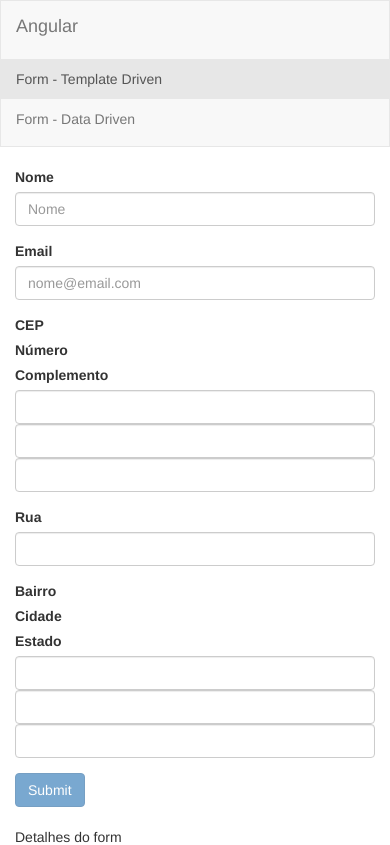
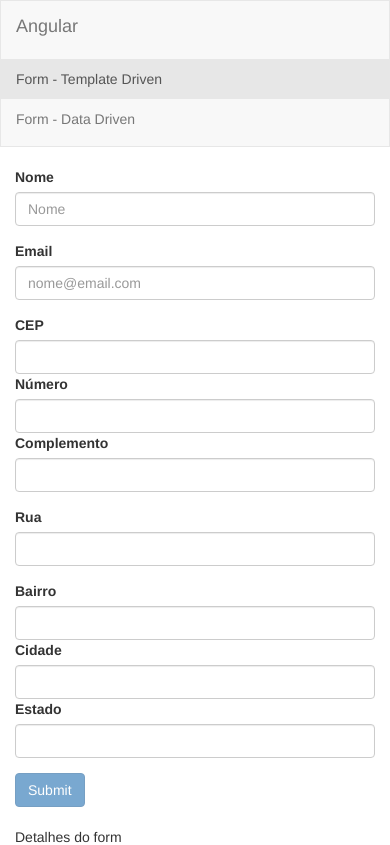
Before and after one commit to mulleramaral/forms, an Angular app: page /templateForm in a window 390 px wide. Shown: the top 845 px of the page. Built offline with nearby package versions, Linux system fonts and the light colour scheme.

Commit message:
campo-control

```diff
--- a/src/app/campo-control-erro/campo-control-erro.component.html
+++ b/src/app/campo-control-erro/campo-control-erro.component.html
@@ -1,7 +1,7 @@
 <div *ngIf="mostrarErro" >
-  <span class="glyphicon glyphicon-remove form-control-feedback"></span>
-  <span class="sr-only">(error)</span>
-  <div class="alert alert-danger errorDiv" role="alert">
-    {{ msgErro }}
+    <span class="glyphicon glyphicon-remove form-control-feedback"></span>
+    <span class="sr-only">(error)</span>
+    <div class="alert alert-danger errorDiv" role="alert">
+      {{ msgErro }}
+    </div>
   </div>
-</div>
--- a/src/app/template-form/template-form.component.html
+++ b/src/app/template-form/template-form.component.html
@@ -1,13 +1,23 @@
 <form #form="ngForm" (ngSubmit)="onSubmit(form)" class="form-horizontal">
     <div class="form-group" [ngClass]="aplicaCssErro(nome)">
+
       <div class="col-sm-12">
         <label for="nome" class="control-label">Nome</label>
       </div>
 
       <div class="col-sm-12">
-        <input type="text" class="form-control" name="nome" id="nome" placeholder="Nome" [ngModel]="usuario.nome" required #nome="ngModel">
-        <app-campo-control-erro [mostrarErro]="verificaValidTouched(nome)" msgErro="Nome é obrigatório."></app-campo-control-erro>
-      </div>
+        <input type="text" class="form-control" name="nome"
+          id="nome" placeholder="Nome" [ngModel]="usuario.nome"
+          required #nome="ngModel">
+        <!--div>
+          {{ nome.className }}
+        </div-->
+
+        <app-campo-control-erro
+          [mostrarErro]="verificaValidTouched(nome)"
+          msgErro="Nome é obrigatório.">
+        </app-campo-control-erro>
+       </div>
     </div>
 
     <div class="form-group" [ngClass]="aplicaCssErro(email)">
@@ -30,75 +40,88 @@
     <div ngModelGroup="endereco">
 
     <div class="form-group">
-        <div class="col-md-3" [ngClass]="aplicaCssErro(cep)">
+
+      <div class="col-md-3" [ngClass]="aplicaCssErro(cep)">
         <label for="cep" class="control-label">CEP</label>
+        <input type="text" class="form-control" id="cep"
+          name="cep" ngModel required #cep="ngModel">
+        <app-campo-control-erro
+          [mostrarErro]="verificaValidTouched(cep)"
+          msgErro="CEP é obrigatório.">
+        </app-campo-control-erro>
       </div>
 
       <div class="col-md-3"  [ngClass]="aplicaCssErro(numero)">
         <label for="numero" class="control-label">Número</label>
+        <input type="text" class="form-control" id="numero"
+          name="numero" ngModel required #numero="ngModel">
+        <app-campo-control-erro
+          [mostrarErro]="verificaValidTouched(numero)"
+          msgErro="Número é obrigatório.">
+        </app-campo-control-erro>
       </div>
 
       <div class="col-md-6">
         <label for="complemento" class="control-label">Complemento</label>
+        <input type="text" class="form-control" id="complemento"
+          name="complemento" ngModel #complemento="ngModel">
       </div>
 
-      <div class="col-md-3" [ngClass]="aplicaCssErro(cep)">
-          <input type="text" class="form-control" id="cep" name="cep" ngModel required #cep="ngModel">
-          <app-campo-control-erro [mostrarErro]="verificaValidTouched(cep)" msgErro="CEP é obrigatório."></app-campo-control-erro>
-      </div>
-
-      <div class="col-md-3"  [ngClass]="aplicaCssErro(numero)">
-        <input type="text" class="form-control" id="numero" name="numero" ngModel required #numero="ngModel">
-        <app-campo-control-erro [mostrarErro]="verificaValidTouched(numero)" msgErro="Número é obrigatório."></app-campo-control-erro>
-      </div>
-
-      <div class="col-md-6">
-        <input type="text" class="form-control" id="complemento" name="complemento" ngModel #complemento="ngModel">
-      </div>
     </div>
 
     <div class="form-group" [ngClass]="aplicaCssErro(rua)">
+
       <div class="col-sm-12">
         <label for="rua" class="control-label">Rua</label>
       </div>
 
       <div class="col-sm-12">
-        <input type="text" class="form-control" name="rua" id="rua" ngModel required #rua="ngModel">
-        <app-campo-control-erro [mostrarErro]="verificaValidTouched(rua)" msgErro="Rua é obrigatório."></app-campo-control-erro>
+        <input type="text" class="form-control" name="rua"
+          id="rua" ngModel required #rua="ngModel">
+
+        <app-campo-control-erro
+          [mostrarErro]="verificaValidTouched(rua)"
+          msgErro="Rua é obrigatório.">
+        </app-campo-control-erro>
        </div>
     </div>
 
     <div class="form-group">
       <div class="col-md-5" [ngClass]="aplicaCssErro(bairro)">
         <label for="bairro" class="control-label">Bairro</label>
+        <input type="text" class="form-control" id="bairro"
+          name="bairro" ngModel required #bairro="ngModel">
+        <app-campo-control-erro
+          [mostrarErro]="verificaValidTouched(bairro)"
+          msgErro="Bairro é obrigatório.">
+        </app-campo-control-erro>
       </div>
 
       <div class="col-md-4" [ngClass]="aplicaCssErro(cidade)">
         <label for="cidade" class="control-label">Cidade</label>
+        <input type="text" class="form-control" id="cidade"
+          name="cidade" ngModel required #cidade="ngModel">
+        <app-campo-control-erro
+          [mostrarErro]="verificaValidTouched(cidade)"
+          msgErro="Cidade é obrigatório.">
+        </app-campo-control-erro>
       </div>
 
       <div class="col-md-3" [ngClass]="aplicaCssErro(estado)">
         <label for="estado" class="control-label">Estado</label>
-      </div>
-
-      <div class="col-md-5" [ngClass]="aplicaCssErro(bairro)">
-        <input type="text" class="form-control" id="bairro" name="bairro" ngModel required #bairro="ngModel">
-        <app-campo-control-erro [mostrarErro]="verificaValidTouched(bairro)" msgErro="Bairro é obrigatório."></app-campo-control-erro>
-      </div>
-
-      <div class="col-md-4" [ngClass]="aplicaCssErro(cidade)">
-        <input type="text" class="form-control" id="cidade" name="cidade" ngModel required #cidade="ngModel">
-        <app-campo-control-erro [mostrarErro]="verificaValidTouched(cidade)" msgErro="Cidade é obrigatório."></app-campo-control-erro>
-      </div>
-
-      <div class="col-md-3" [ngClass]="aplicaCssErro(estado)">
-        <input type="text" class="form-control" id="estado" name="estado" ngModel required #estado="ngModel">
-        <app-campo-control-erro [mostrarErro]="verificaValidTouched(estado)" msgErro="Estado é obrigatório."></app-campo-control-erro>
+        <input type="text" class="form-control" id="estado"
+          name="estado" ngModel required #estado="ngModel">
+        <app-campo-control-erro
+          [mostrarErro]="verificaValidTouched(estado)"
+          msgErro="Estado é obrigatório.">
+        </app-campo-control-erro>
       </div>
     </div>
 
     </div>
 
-    <button type="submit" class="btn btn-primary" [disabled]="!form.valid">Submit</button>
+    <button type="submit" class="btn btn-primary"
+      [disabled]="!form.valid">Submit</button>
+
     <app-form-debug [form]="form"></app-form-debug>
   </form>
```
